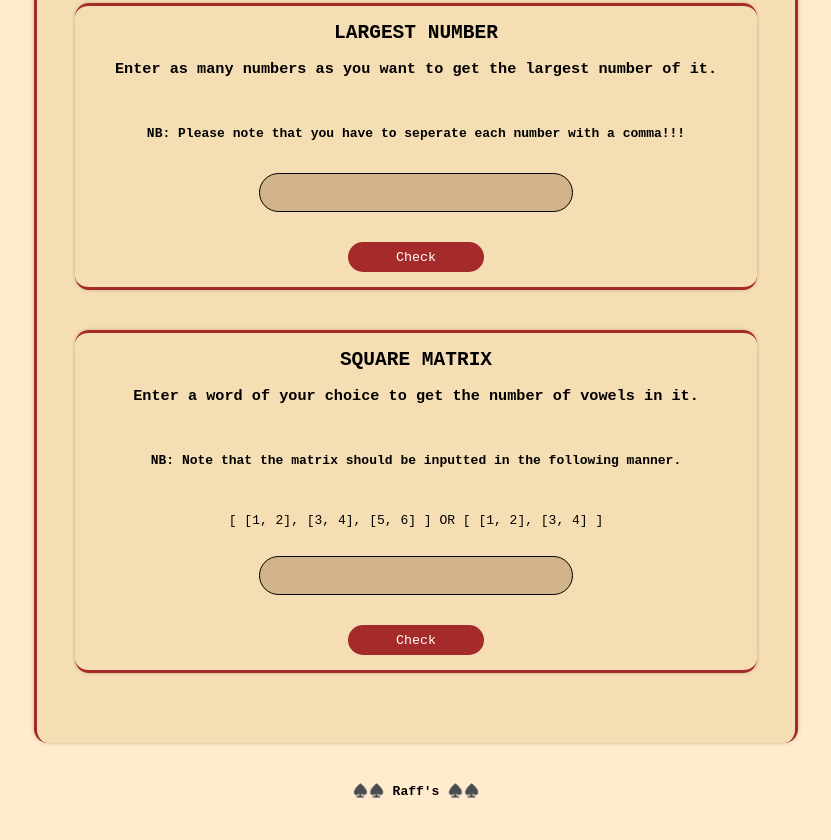
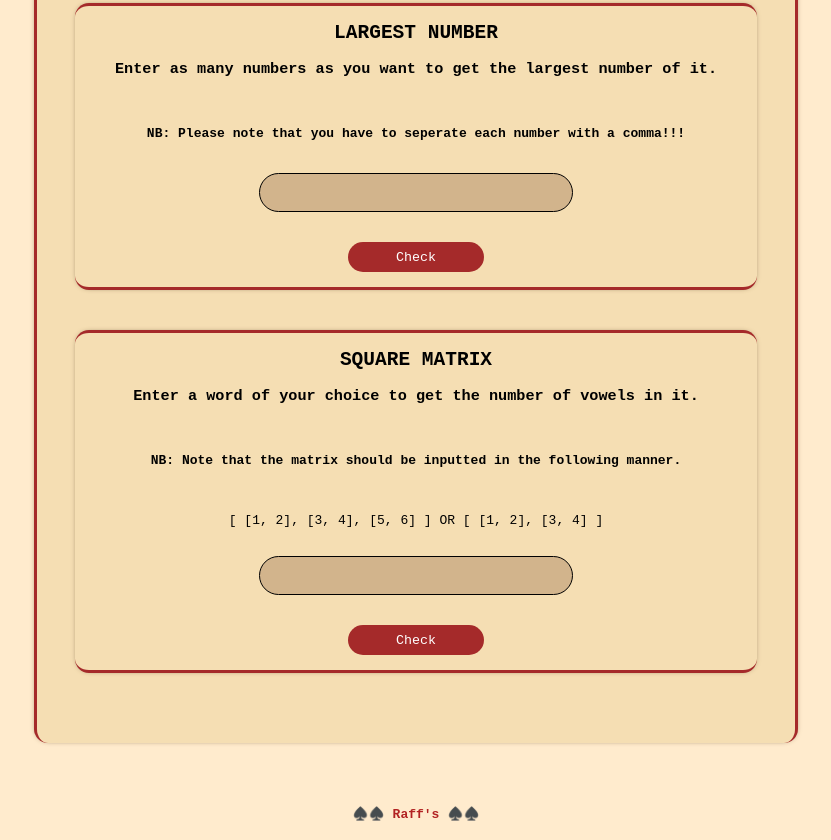
Before and after one commit to Masutarafu/Holiday_Assignment, a plain HTML site: page index.html in a window 1280 px wide. Shown: the part 727-1567 px from the top of the page, without its empty margins (224-1055 px from the left). Before the commit the page ends 1543 px from the top, so only its background shows below. Drawn offline with Linux system fonts and the light colour scheme.

Commit message:
Update style.css

```diff
--- a/CSS/style.css
+++ b/CSS/style.css
@@ -68,6 +68,13 @@ button{
     margin: 15px;
     height: 30px;
     width: 20%;
+}
+footer h4{
+  margin-top: 5%;
+  color: firebrick;
+  text-align: center;
+  font-family: monospace;
+  font-weight: bold;
 }
 
 /* MOBILE PHONE VIEWPORT *//* MOBILE PHONE VIEWPORT *//* MOBILE PHONE VIEWPORT *//* MOBILE PHONE VIEWPORT */
```
